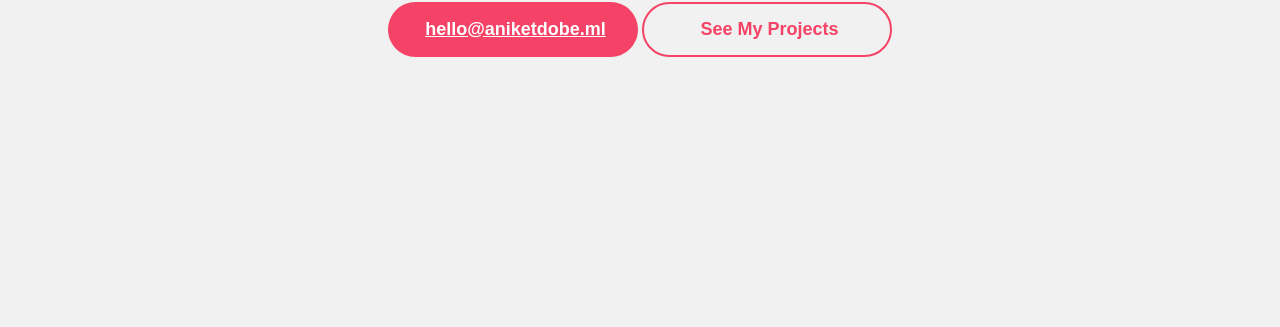
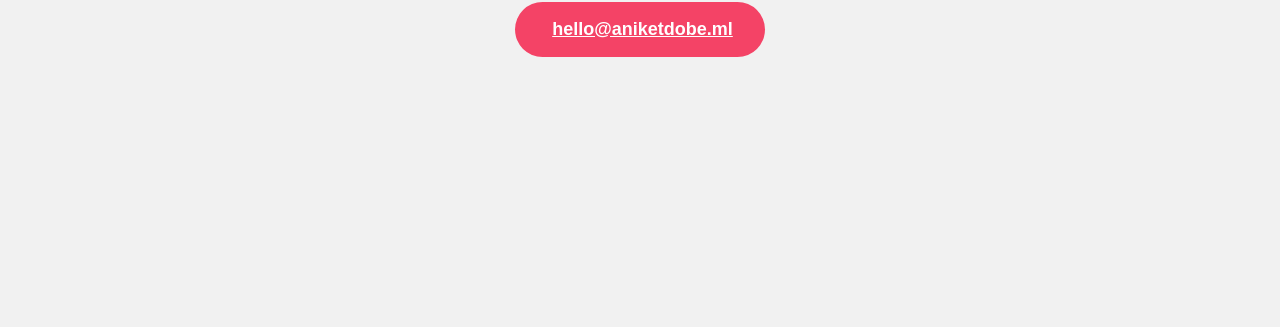
Before and after one commit to AniketDobe/portfilo, a plain HTML site: page index.html in a window 1280 px wide. Shown: the part 473-800 px from the top of the page. Drawn offline with nearby package versions, Linux system fonts and the light colour scheme.

Commit message:
Update index.html

```diff
--- a/index.html
+++ b/index.html
@@ -102,7 +102,7 @@
     </div>
     <div>
         <button class="btn"><a href="mailto:hello@aniketdobe.ml" style="color: #fff;">hello@aniketdobe.ml</a></button>
-        <button class="btn2">See My Projects</button>
+        <!-- <button class="btn2">See My Projects</button> -->
     </div>
 
 </body>
```
